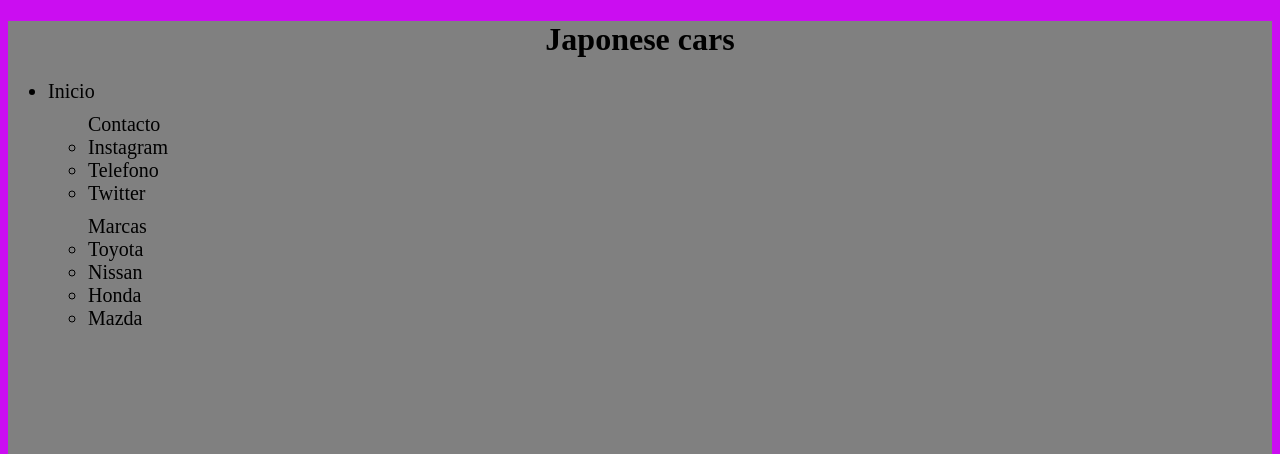
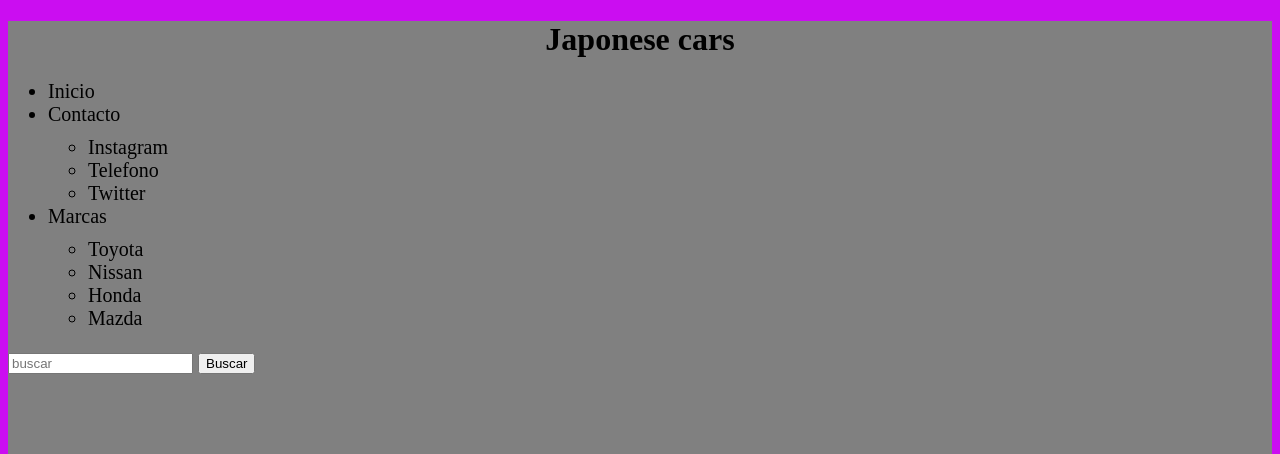
Before and after one commit to echeverriaalex/Concesionaria, a plain HTML site: page index.html in a window 1280 px wide. Shown: the top 454 px of the page. Drawn offline with Linux system fonts and the light colour scheme.

Commit message:
pequeñas modificaciones y arreglos

```diff
--- a/index.html
+++ b/index.html
@@ -5,7 +5,7 @@
     <meta http-equiv="X-UA-Compatible" content="IE=edge">
     <meta name="viewport" content="width=device-width, initial-scale=1.0">
     <link rel="stylesheet" href="style.css">
-    <title>Document</title>
+    <title>Japoneses</title>
 </head>
 <body>
     <header>
@@ -14,20 +14,27 @@
     <nav>
         <ul>
             <li>Inicio</li>
-            <ul>Contacto
+            <li>Contacto</li>
+            <ul>
                 <li>Instagram</li>
                 <li>Telefono</li>
                 <li>Twitter</li>
             </ul>
-            <ul>Marcas
+            <li>Marcas</li>
+            <ul>
                 <li>Toyota</li>
                 <li>Nissan</li>
                 <li>Honda</li>
                 <li>Mazda</li>
             </ul>
         </ul>
+
+        <form>
+            <input type="text" placeholder="buscar" id="buscador" >
+            <button type="submit" onclick="buscador()" > Buscar </button>
+        </form>
     </nav>
-    <div class="catalogo"> </div>
+    <div class="catalogo" id="catalogo"> </div>
     <script src="app.js"></script>
 </body>
 </html>
```
